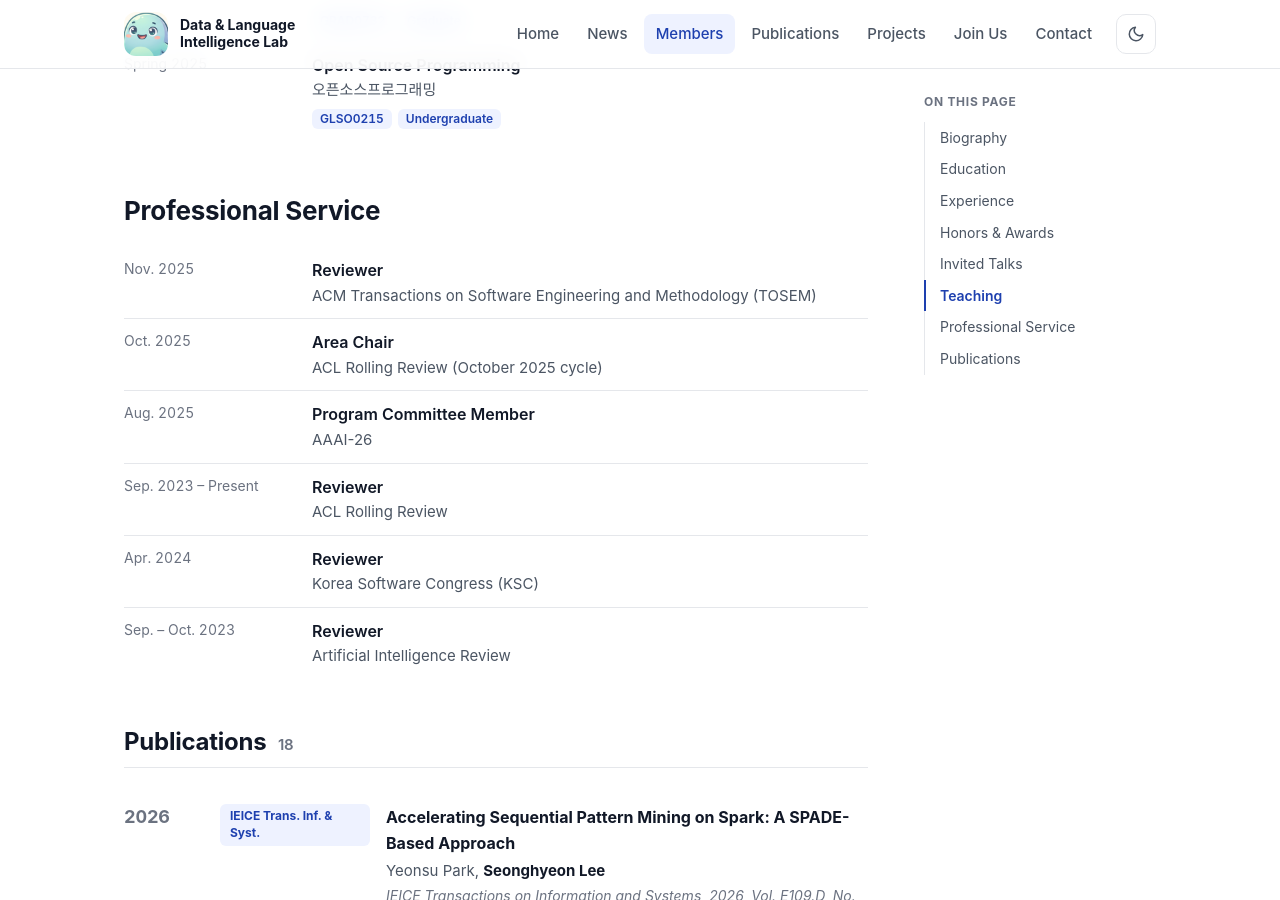
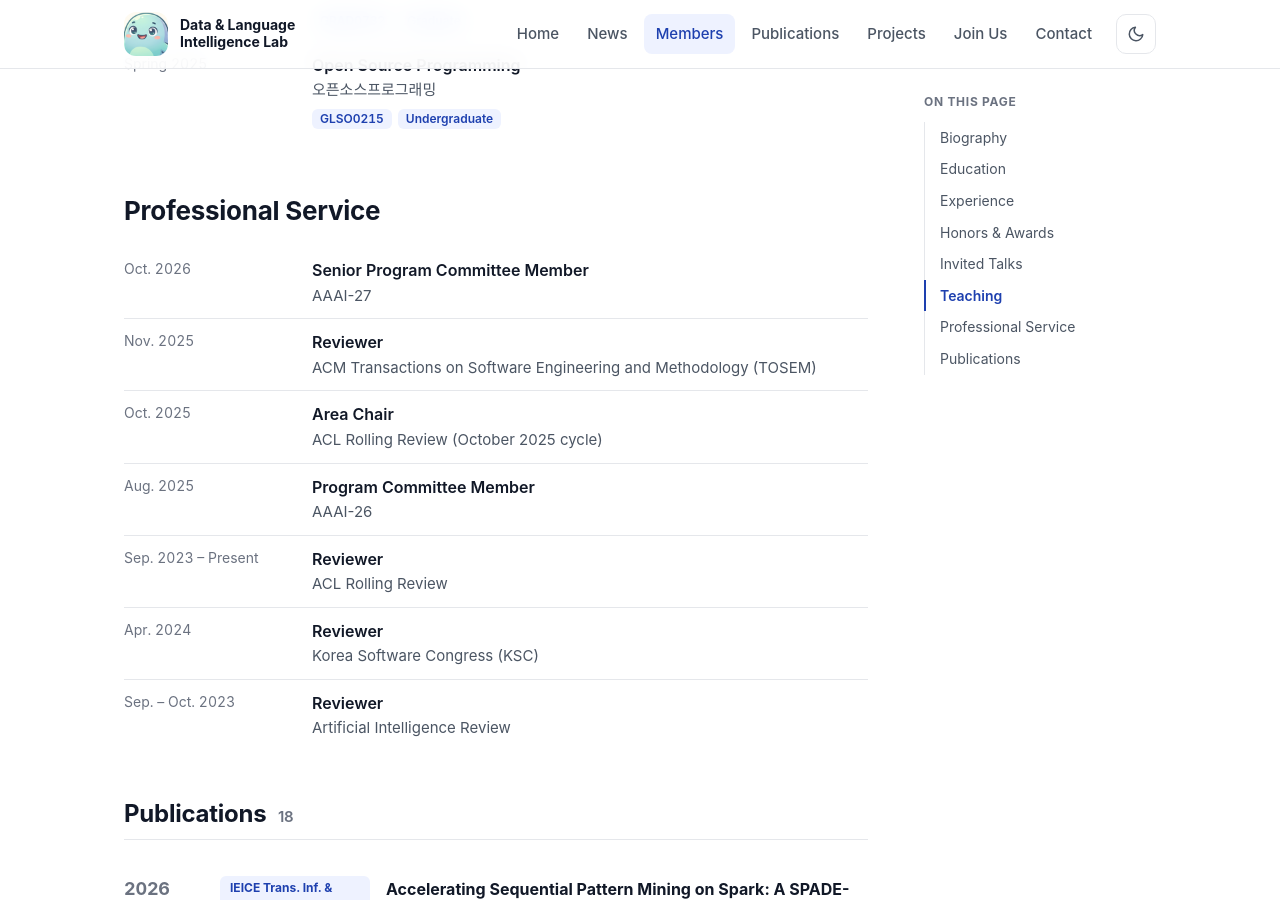
Before and after one commit to knu-dli/knu-dli.github.io, a Jekyll site: the page built from people/seonghyeon-lee.md, in a window 1280 px wide and 900 px high, scrolled down 2948 px. Built offline with Jekyll 4.4.1, drawn with Linux system fonts in a browser that asks for light colours; some web fonts are replaced.

Commit message:
News: AAAI-27 senior program committee invitation
Co-Authored-By: Claude Opus 5.5 <noreply@anthropic.com>

```diff
--- a/_data/news.yml
+++ b/_data/news.yml
@@ -1,6 +1,9 @@
 # Newest first. date: YYYY-MM-DD (shown as "Mon YYYY"; add `label:` to show something else, e.g. a year).
 # Quote text (it may contain colons and HTML).
 # icon: one emoji, e.g. 🎉 paper accepted · 🚀 project/funding · 📝 reviewing & service · ☁️ resources · 🏆 award · 👋 new member · 🎓 graduation
+- date: 2026-10-01
+  icon: 📝
+  text: "Prof. Seonghyeon Lee has been invited to serve as a senior program committee member for AAAI-27."
 - date: 2026-09-01
   icon: 🚀
   text: "A new government-funded project, <em>Development of Automation and Knowledge Accumulation Technology for Industrial Data-Driven Physics-Informed Neural Networks</em>, has started (PI: Prof. Suyeon Kim)."
--- a/people/seonghyeon-lee.md
+++ b/people/seonghyeon-lee.md
@@ -48,6 +48,7 @@ teaching:
   - { when: "Spring 2025", title: "AI Convergence Applications", where: "인공지능융합응용", tags: [GRAD0732, Graduate] }
   - { when: "Spring 2025", title: "Open Source Programming", where: "오픈소스프로그래밍", tags: [GLSO0215, Undergraduate] }
 service:
+  - { when: "Oct. 2026", title: "Senior Program Committee Member", where: "AAAI-27" }
   - { when: "Nov. 2025", title: "Reviewer", where: "ACM Transactions on Software Engineering and Methodology (TOSEM)" }
   - { when: "Oct. 2025", title: "Area Chair", where: "ACL Rolling Review (October 2025 cycle)" }
   - { when: "Aug. 2025", title: "Program Committee Member", where: "AAAI-26" }
```
